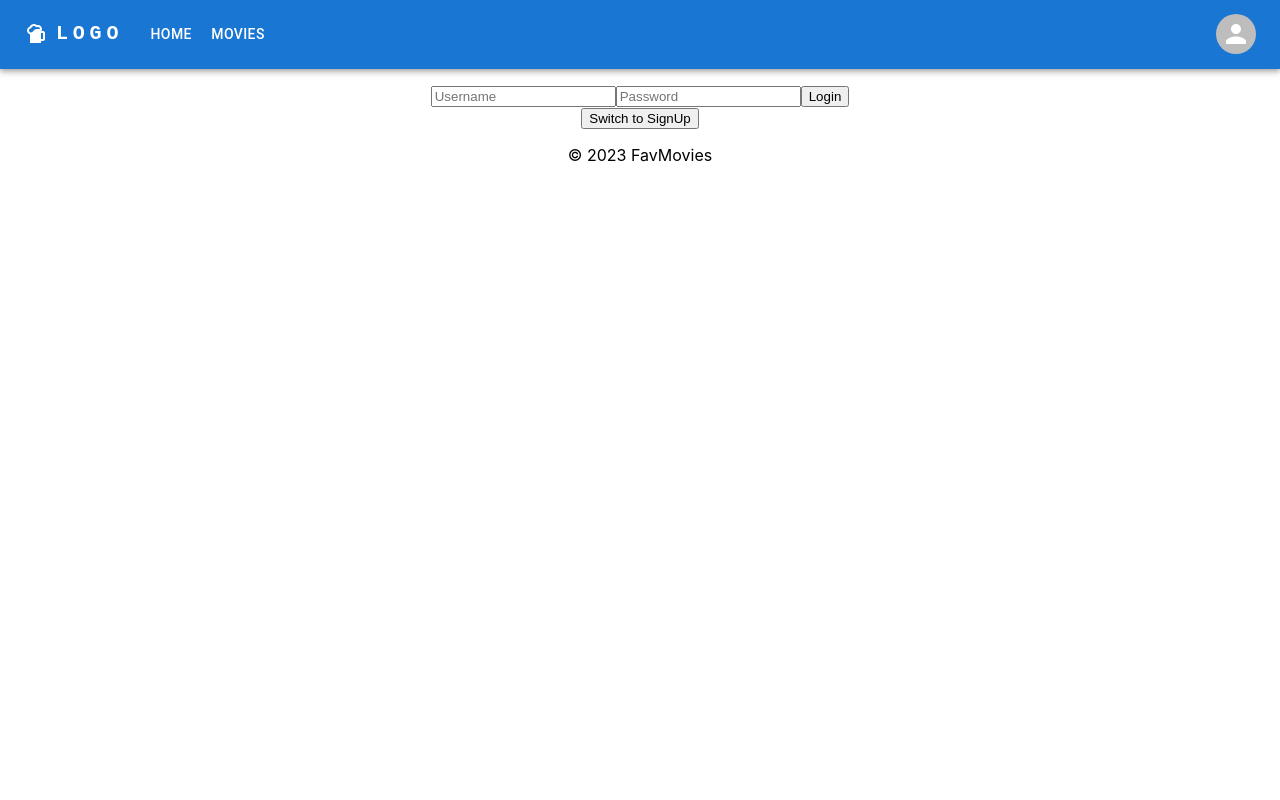
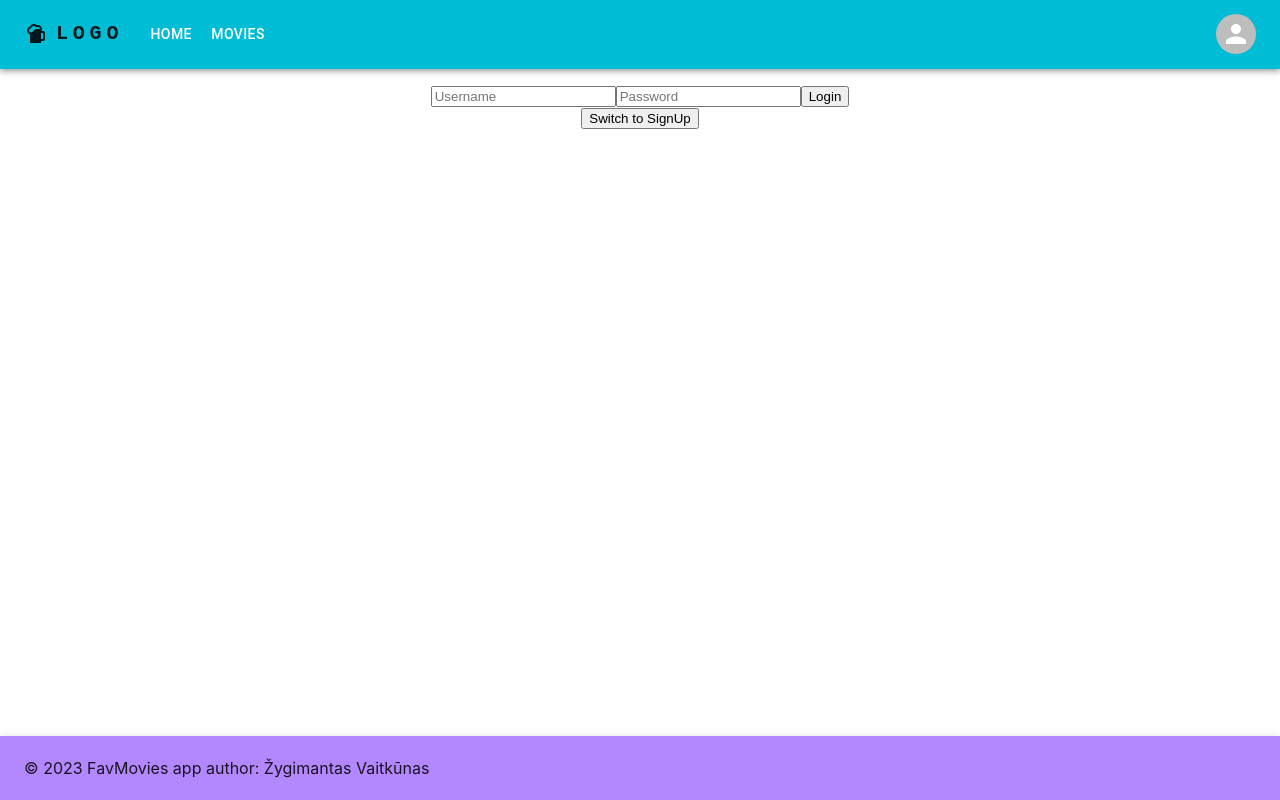
Before and after one commit to Zygisvaldo/Ababa-frontend, a React (Create React App) app: page /auth in a window 1280 px wide. Built offline with nearby package versions, Linux system fonts and the light colour scheme.

Commit message:
feat: app theme added

```diff
--- a/src/components/Footer.tsx
+++ b/src/components/Footer.tsx
@@ -1,11 +1,15 @@
-import React from 'react';
+import * as React from 'react';
+import AppBar from '@mui/material/AppBar';
+import Toolbar from '@mui/material/Toolbar';
 
-function Footer() {
+export default function BottomAppBar() {
   return (
-    <footer>
-      <p>© 2023 FavMovies</p>
-    </footer>
+    <React.Fragment>
+      <AppBar position="fixed" color="secondary" sx={{ top: 'auto', bottom: 0 }}>
+        <Toolbar>
+          <p>© 2023 FavMovies app author: Žygimantas Vaitkūnas</p>
+        </Toolbar>
+      </AppBar>
+    </React.Fragment>
   );
 }
-
-export default Footer;
--- a/src/index.tsx
+++ b/src/index.tsx
@@ -3,13 +3,17 @@ import ReactDOM from 'react-dom/client';
 import './styles/index.css';
 import App from './App';
 import reportWebVitals from './utils/reportWebVitals';
+import { ThemeProvider } from '@mui/material/styles';
+import theme from './styles/ThemeProvider';
 
 const root = ReactDOM.createRoot(
   document.getElementById('root') as HTMLElement
 );
 root.render(
   <React.StrictMode>
-    <App />
+    <ThemeProvider theme={theme}>
+      <App />
+    </ThemeProvider>
   </React.StrictMode>
 );
 
--- a/src/styles/App.css
+++ b/src/styles/App.css
@@ -28,6 +28,9 @@
   color: #61dafb;
 }
 
+.App-button {
+  color: aquamarine;
+}
 @keyframes App-logo-spin {
   from {
     transform: rotate(0deg);
@@ -36,3 +39,7 @@
     transform: rotate(360deg);
   }
 }
+
+.footer {
+  flex-shrink: 0;
+}
--- /dev/null
+++ b/src/styles/ThemeProvider.js
@@ -0,0 +1,15 @@
+import { createTheme } from '@mui/material/styles';
+import { cyan } from '@mui/material/colors';
+
+const theme = createTheme({
+  palette: {
+    primary: {
+      main: cyan[500],
+    },
+    secondary: {
+      main: '#b388ff',
+    },
+  },
+});
+
+export default theme;
--- a/src/styles/index.css
+++ b/src/styles/index.css
@@ -1,5 +1,8 @@
-body {
+body, html {
   margin: 0;
+  height: 100%;
+  display: flex;
+  flex-direction: column;
   font-family: -apple-system, BlinkMacSystemFont, 'Segoe UI', 'Roboto', 'Oxygen',
     'Ubuntu', 'Cantarell', 'Fira Sans', 'Droid Sans', 'Helvetica Neue',
     sans-serif;
@@ -11,3 +14,9 @@ code {
   font-family: source-code-pro, Menlo, Monaco, Consolas, 'Courier New',
     monospace;
 }
+
+#root {
+  flex: 1 0 auto;
+  display: flex;
+  flex-direction: column;
+}
```
